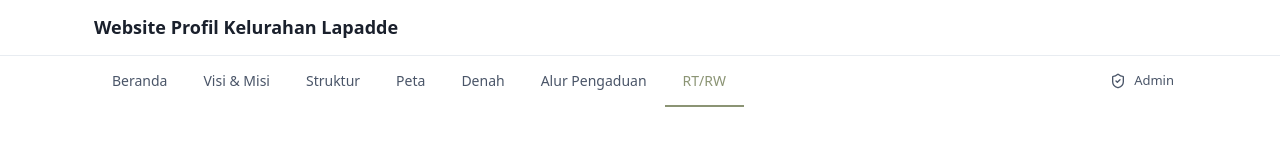
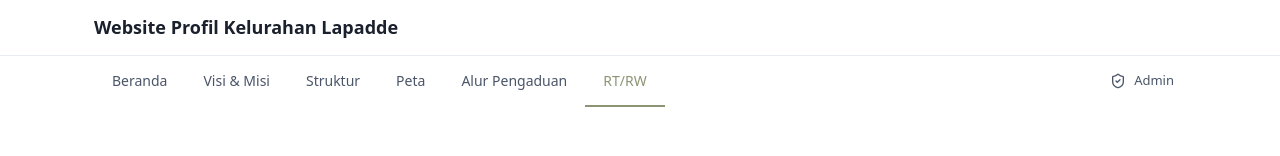
Before and after one commit to novalnabihan/Profil-Kelurahan-Lapadde, a Next.js app: page /rt-rw in a window 1280 px wide. Shown: the top 156 px of the page. Built offline with nearby package versions, Linux system fonts and the light colour scheme; no server answers; the database is empty.

Commit message:
fix: delete denah from navbar

```diff
--- a/src/components/layout/MainNavbar.tsx
+++ b/src/components/layout/MainNavbar.tsx
@@ -47,7 +47,6 @@ export default function MainNavbar() {
     { href: '/#visi-misi', label: 'Visi & Misi', type: 'anchor', anchorId: 'visi-misi' },
     { href: '/#struktur', label: 'Struktur', type: 'anchor', anchorId: 'struktur' },
     { href: '/#peta', label: 'Peta', type: 'anchor', anchorId: 'peta' },
-    { href: '/#denah-kantor', label: 'Denah', type: 'anchor', anchorId: 'denah' },
     { href: '/#alur-pengaduan', label: 'Alur Pengaduan', type: 'anchor', anchorId: 'alur-pengaduan' },
     { href: '/rt-rw', label: 'RT/RW', type: 'page' },
   ];
```
